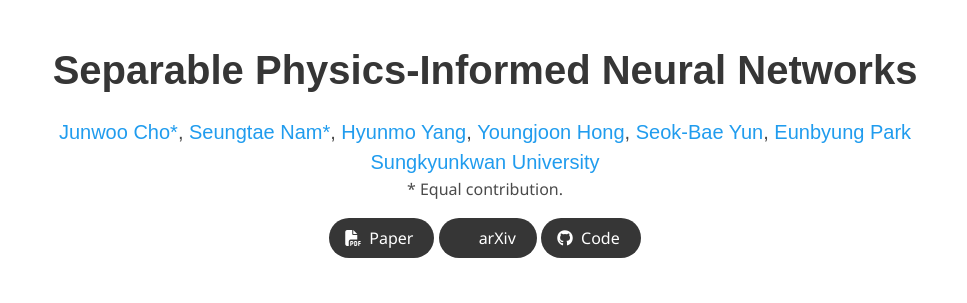
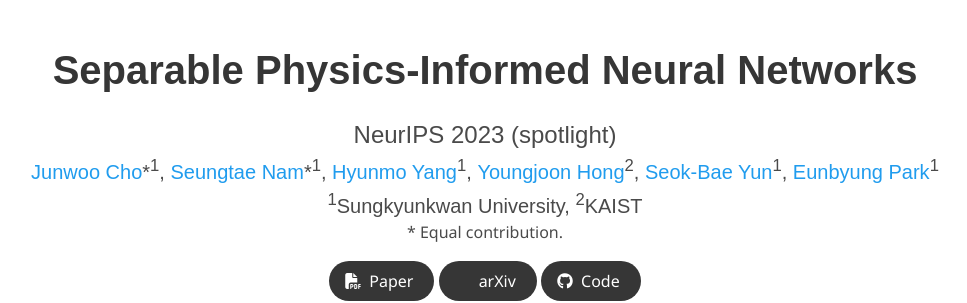
Before and after one commit to jwcho5576/spinn-page, a plain HTML site: page index.html in a window 1280 px wide. Shown: the top 303 px of the page, without its empty margins (155-1122 px from the left). Drawn offline with nearby package versions, Linux system fonts and the light colour scheme; some icons are missing; a web font is replaced by a local one.

Commit message:
new commit

```diff
--- a/index.html
+++ b/index.html
@@ -51,30 +51,35 @@
       <div class="columns is-centered">
         <div class="column has-text-centered">
           <h1 class="title is-2 publication-title">Separable Physics-Informed Neural Networks</h1>
+          <div class="is-size-4 publication-authors">
+            NeurIPS 2023 (spotlight)
+          </div>
           <div class="is-size-5 publication-authors">
             <span class="author-block">
-              <a href="https://github.com/jwcho5576">Junwoo Cho*</a>,</span>
+              <a href="https://github.com/jwcho5576">Junwoo Cho</a>*<sup>1</sup>,</span>
             <span class="author-block">
-              <a href="https://github.com/stnamjef">Seungtae Nam*</a>,</span>
+              <a href="https://github.com/stnamjef">Seungtae Nam</a>*<sup>1</sup>,</span>
             <span class="author-block">
-              <a href="https://github.com/extremebird">Hyunmo Yang</a>,
+              <a href="https://github.com/extremebird">Hyunmo Yang</a><sup>1</sup>,
             </span>
             <span class="author-block">
-              <a href="https://www.youngjoonhong.com/">Youngjoon Hong</a>,
+              <a href="https://www.youngjoonhong.com/">Youngjoon Hong</a><sup>2</sup>,
             </span>
             <span class="author-block">
-              <a href="https://seokbaeyun.wordpress.com/">Seok-Bae Yun</a>,
+              <a href="https://seokbaeyun.wordpress.com/">Seok-Bae Yun</a><sup>1</sup>,
             </span>
             <span class="author-block">
-              <a href="https://silverbottlep.github.io/">Eunbyung Park</a>
+              <a href="https://silverbottlep.github.io/">Eunbyung Park</a><sup>1</sup>
             </span>
           </div>
           <div class="is-size-5 publication-authors">
-            <span class="author-block"><a href="https://www.skku.edu/eng/">Sungkyunkwan University</a></span>
+            <span class="author-block"><sup>1</sup>Sungkyunkwan University,</span>
+            <span class="author-block"><sup>2</sup>KAIST</span>
           </div>
           <div>
             * Equal contribution.
           </div>
+
 
           <div class="column has-text-centered">
             <div class="publication-links">
@@ -271,6 +276,19 @@
 </section>
 
 
+<section class="section" id="BibTeX">
+  <div class="container is-max-desktop content">
+    <h2 class="title">BibTeX</h2>
+    <pre><code>@article{cho2023separable,
+  author    = {Cho, Junwoo and Nam, Seungtae and Yang, Hyunmo and Yun, Seok-Bae and Hong, Youngjoon and Park, Eunbyung},
+  title     = {Separable Physics-Informed Neural Networks},
+  journal   = {Advances in Neural Information Processing Systems},
+  year      = {2023},
+}</code></pre>
+  </div>
+</section>
+
+
 <footer class="footer">
   <div class="container">
     <div class="columns is-centered">
```
